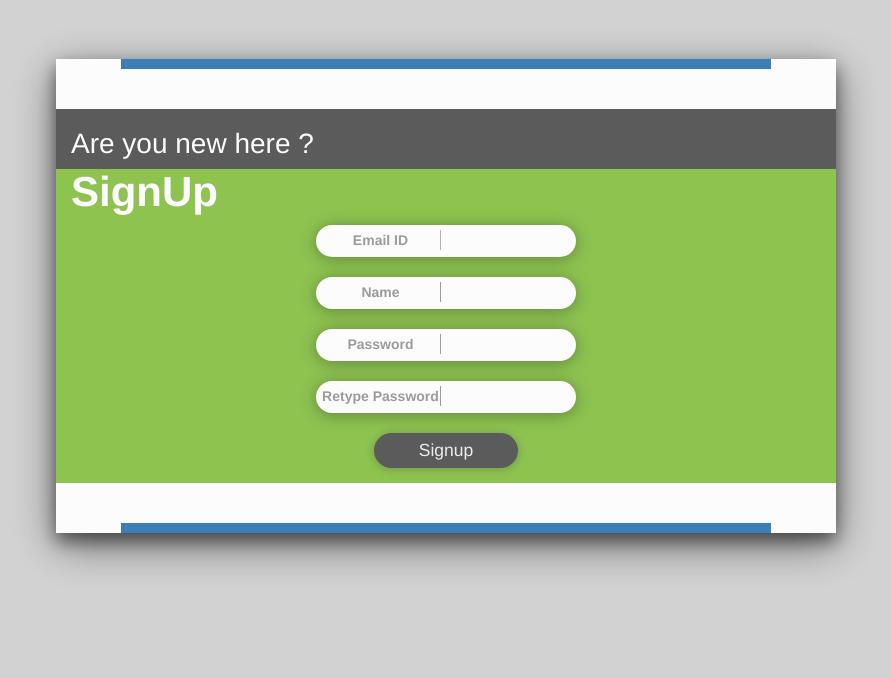
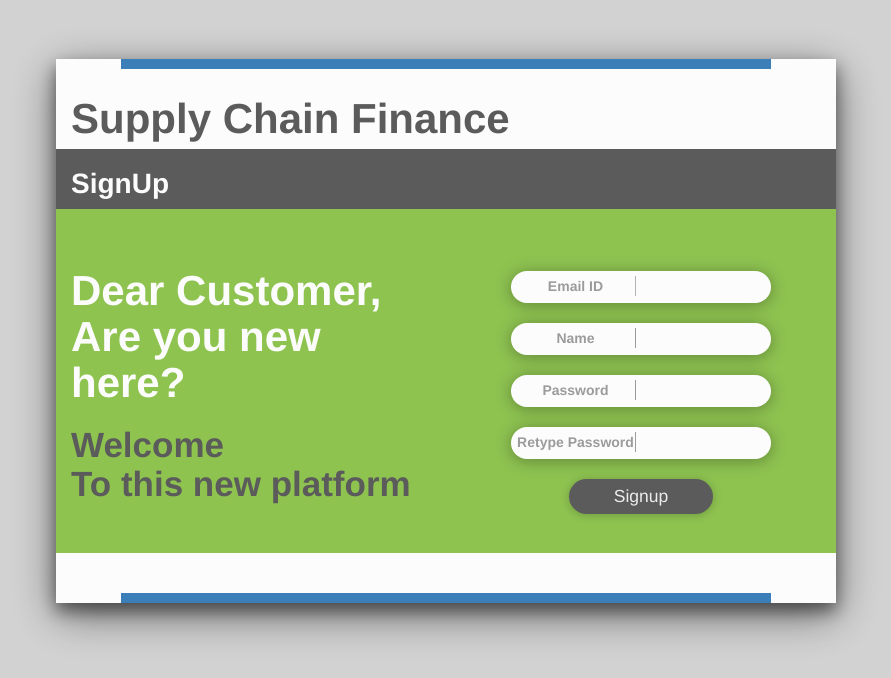
Before and after one commit to shah310795/ContractManagement2_frontEnd, a website: page pages/SignupCustomer.html in a window 1280 px wide. Shown: the whole page, without its empty margins (194-1085 px from the left). Drawn offline with Linux system fonts and the light colour scheme.

Commit message:
formatting Changes in CustomerSignup 12 Aug

```diff
--- a/pages/SignupCustomer.html
+++ b/pages/SignupCustomer.html
@@ -70,17 +70,24 @@
 				<div class = "col-sm-offset-1 col-sm-10" id = "TopBlueBar">
 				</div>
 			</div>
-			<br><br>
+			<br>
+			<p style="font-size: 300%; color:#555 ; margin-bottom: 0px; padding-bottom: 0px;"><b>Supply Chain Finance</b></p>
 			<div class = "row">
 				<div class = "col-sm-12" style="background-color: #555; color: white; height: 60px; text-align: left;">
-					<h1 style="font-size: 200%">Are you new here ?</h1>
+
+					<h1 style="font-size: 200%;;"><b>SignUp</b></h1>
 				</div>
 			</div>
 			<div class = "row">
-				<div class = "col-sm-12" style="background-color:#8bc34a; color: white; padding-top: 0px;">
-					<h1 style="font-size: 300%; margin-top: 0px"><b>SignUp</b></h1>
+				<div class = "col-sm-12" style="background-color:#8bc34a; color: white; padding-top: 5%;">
+
 					<div class = "row">
-						<div class = "col-sm-offset-3 col-sm-6" style="background-color:#8bc34a; color: white ">
+						<div class = "col-sm-6" style="float:left;background-color:#8bc34a; color: white ">
+							<h1 style="font-size: 300%;"><b>Dear Customer, Are you new here?</b></h1>
+							<h1 style="font-size: 250%; color: #555;"><b>Welcome<br>To this new platform </b></h1>
+							<br><br>
+						</div>
+						<div class = "col-sm-6" style="background-color:#8bc34a; color: white; padding-top: 3%">
 							<form>
 
 								<div class = "row">
```
